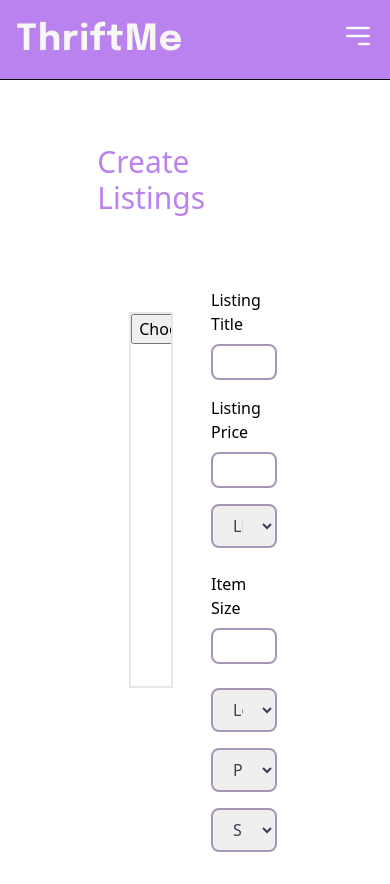
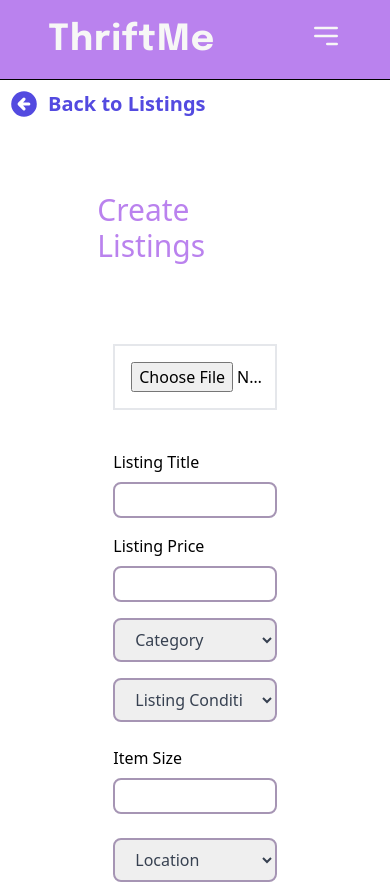
Before and after one commit to daniel0426/C2C-ecommerce-store, a Vue app in the folder front/: page /CreateListing in a window 390 px wide. Shown: the top 884 px of the page. Built offline with nearby package versions, Linux system fonts and the light colour scheme.

Commit message:
createa vue responsive complete

```diff
--- a/front/src/components/NavBar.vue
+++ b/front/src/components/NavBar.vue
@@ -1,7 +1,7 @@
 <template>
   <div>
     <div
-      class="bg-bright-purple font-epilogue flex flex-row h-20 justify-between px-4 items-center border-b border-black"
+      class="bg-bright-purple font-epilogue flex flex-row h-20 justify-between px-12 items-center border-b border-black"
     >
       <router-link class="text-4xl text-cream font-bold tracking-wide" to="/">
         ThriftMe
--- a/front/src/views/CreateListing.vue
+++ b/front/src/views/CreateListing.vue
@@ -1,10 +1,11 @@
 <template>
   <div class="w-full m-auto">
-      <form action="" class="w-7/12 m-auto mt-12 box-border p-4 flex flex-col">
+    <BackToListings/>
+      <form action="" class="w-7/12 mx-auto my-12 box-border p-4 flex flex-col">
       <h1 class="text-bright-purple text-3xl self-center mb-12">Create Listings</h1>
-        <div class="flex">
+        <div class="flex-cols lg:flex">
           <div class="item-image flex-1 p-4 mt-4">
-            <input type="file" accept="image/*" class="h-2/3 w-2/3 border-2 m-4" required>
+            <input type="file" accept="image/*" class="h-2/3 w-full border-2 lg:m-4 p-4" required>
           </div>
           <div class="item-info flex-1 flex flex-col p-4">
             <div class="form-group my-2 " >
@@ -15,6 +16,13 @@
               <label for="" >Listing Price</label>
               <input type="text" class="w-full mt-2 block py-1 px-4 border-2 outline-none border-light-purple rounded-lg text-gray-700 " required>
             </div>
+            <select name="" id="" class="my-2 w-full block py-2 px-4 border-2 outline-none border-light-purple rounded-lg text-gray-700 " required>
+              <option selected disabled value="Category">Category</option>
+              <option value="Mens">Mens</option>
+              <option value="Womens">Womens</option>
+              <option value="Children">Children</option>
+              <option value="Accessories">Accessories</option>
+            </select>
             <select name="" id="" class="my-2 w-full block py-2 px-4 border-2 outline-none border-light-purple rounded-lg text-gray-700 " required>
               <option selected disabled value="Listing Condition">Listing Condition</option>
               <option value="New">New</option>
@@ -60,14 +68,20 @@
               </textarea>
             </div>
         </div>
-        <button  class="w-32 self-end mr-4  bg-bright-purple text-white text-lg p-2 rounded-md cursor-pointer  " >Create Listing</button>
+        <button  class="w-32 self-end mr-4   bg-bright-purple text-white text-lg p-2 rounded-md cursor-pointer hover:scale-105  transition transform duration-200 " >Create Listing</button>
       </form>
   </div>
 </template>
 
 <script>
+import BackToListings from "../components/BackToListings"
 export default {
-  name: "CreateListing"
+
+  name: "CreateListing",
+   components: {
+    BackToListings
+  },
+
 }
 </script>
 
```
Also changed, not shown: front/service/imageInput.js (added), 1 other file (tests, documents, lock files or other folders).
